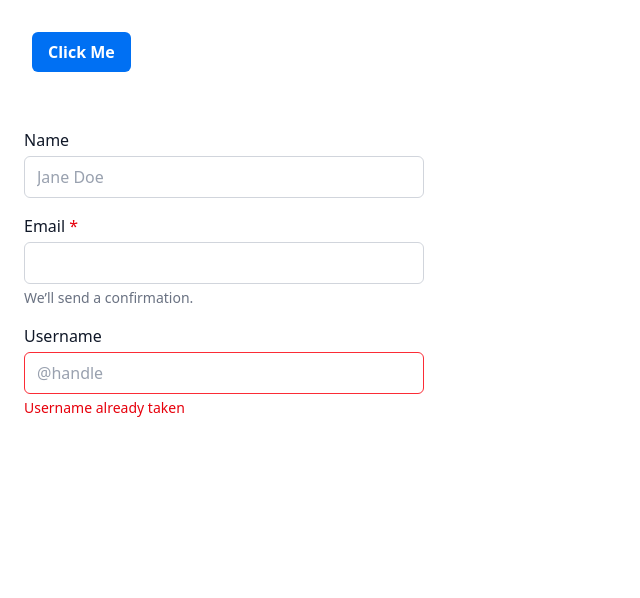
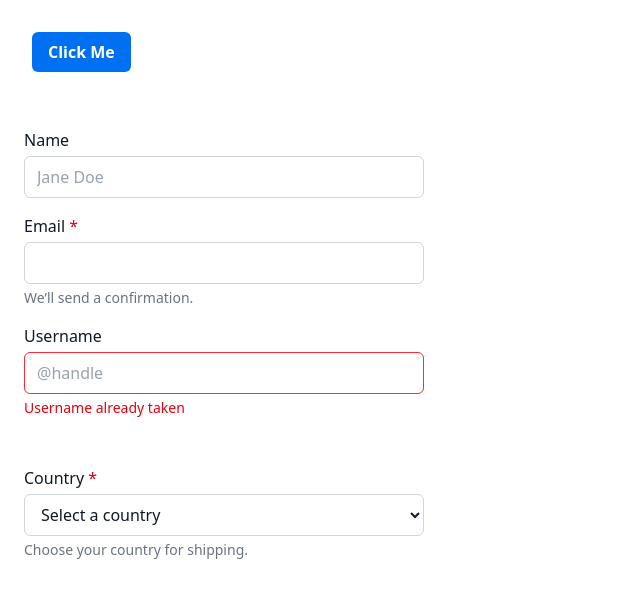
Before and after one commit to RobotSpaceKitty/my-design-system, a React (Vite) app: page / in a window 1280 px wide. Shown: the top 598 px of the page, without its empty margins (0-640 px from the left). Built offline with nearby package versions, Linux system fonts and the light colour scheme.

Commit message:
feat: add Select component with stories and integrate into App

```diff
--- a/src/App.tsx
+++ b/src/App.tsx
@@ -1,5 +1,7 @@
 import { Button } from "./components";
 import { TextField } from "./components";
+import { Select } from "./components";
+
 import "./styles/index.scss";
 
 function App() {
@@ -25,6 +27,18 @@ function App() {
           error="Username already taken"
         />
       </div>
+      <div className="p-6 space-y-4 max-w-md">
+        <Select
+          label="Country"
+          options={[
+            { value: "", label: "Select a country" },
+            { value: "us", label: "United States" },
+            { value: "ca", label: "Canada" },
+          ]}
+          required
+          hint="Choose your country for shipping."
+        />
+      </div>
     </>
   );
 }
--- /dev/null
+++ b/src/components/Select/Select.tsx
@@ -0,0 +1,97 @@
+import { forwardRef, useId } from "react"; // Removed unused import of React
+import type { SelectHTMLAttributes } from "react";
+import clsx from "clsx";
+
+export interface Option {
+  value: string;
+  label: string;
+}
+
+export interface SelectProps
+  extends Omit<SelectHTMLAttributes<HTMLSelectElement>, "size"> {
+  label: string;
+  options: Option[];
+  hint?: string;
+  error?: string;
+  requiredMark?: boolean;
+  fullWidth?: boolean;
+}
+
+export const Select = forwardRef<HTMLSelectElement, SelectProps>(
+  (
+    {
+      id,
+      label,
+      options,
+      hint,
+      error,
+      required,
+      requiredMark = true,
+      fullWidth = true,
+      className,
+      ...props
+    },
+    ref
+  ) => {
+    const autoId = useId();
+    const selectId = id ?? `select-${autoId}`;
+    const hintId = `${selectId}-hint`;
+    const errorId = `${selectId}-error`;
+    const hasError = Boolean(error);
+
+    const describedBy = [
+      hasError ? errorId : null,
+      !hasError && hint ? hintId : null,
+    ]
+      .filter(Boolean)
+      .join(" ");
+
+    const baseStyles =
+      "border bg-white text-gray-900 placeholder:text-gray-400 outline-none transition disabled:opacity-60 disabled:cursor-not-allowed";
+    const tone = hasError
+      ? "border-red-500 focus:border-red-600 focus:ring-2 focus:ring-red-200"
+      : "border-gray-300 focus:border-blue-500 focus:ring-2 focus:ring-blue-200";
+
+    return (
+      <div className={clsx("flex flex-col gap-1", fullWidth && "w-full")}>
+        <label htmlFor={selectId} className="font-medium text-gray-900">
+          {label}
+          {required && requiredMark && (
+            <span className="text-red-600" aria-hidden="true">
+              {" "}
+              *
+            </span>
+          )}
+        </label>
+
+        <select
+          id={selectId}
+          ref={ref}
+          className={clsx(baseStyles, tone, "rounded-md px-3 py-2", className)}
+          aria-invalid={hasError || undefined}
+          aria-describedby={describedBy || undefined}
+          required={required}
+          {...props}
+        >
+          {options.map((opt) => (
+            <option key={opt.value} value={opt.value}>
+              {opt.label}
+            </option>
+          ))}
+        </select>
+
+        {hasError ? (
+          <p id={errorId} className="text-sm text-red-600">
+            {error}
+          </p>
+        ) : hint ? (
+          <p id={hintId} className="text-sm text-gray-500">
+            {hint}
+          </p>
+        ) : null}
+      </div>
+    );
+  }
+);
+
+Select.displayName = "Select";
--- /dev/null
+++ b/src/components/Select/index.ts
@@ -0,0 +1 @@
+export * from "./Select"
--- a/src/components/index.ts
+++ b/src/components/index.ts
@@ -1,2 +1,3 @@
 export * from "./Button/Button"
 export * from "./Textfield/TextField"
+export * from "./Select"
```
Also changed, not shown: 1 other file (tests, documents, lock files or other folders).
